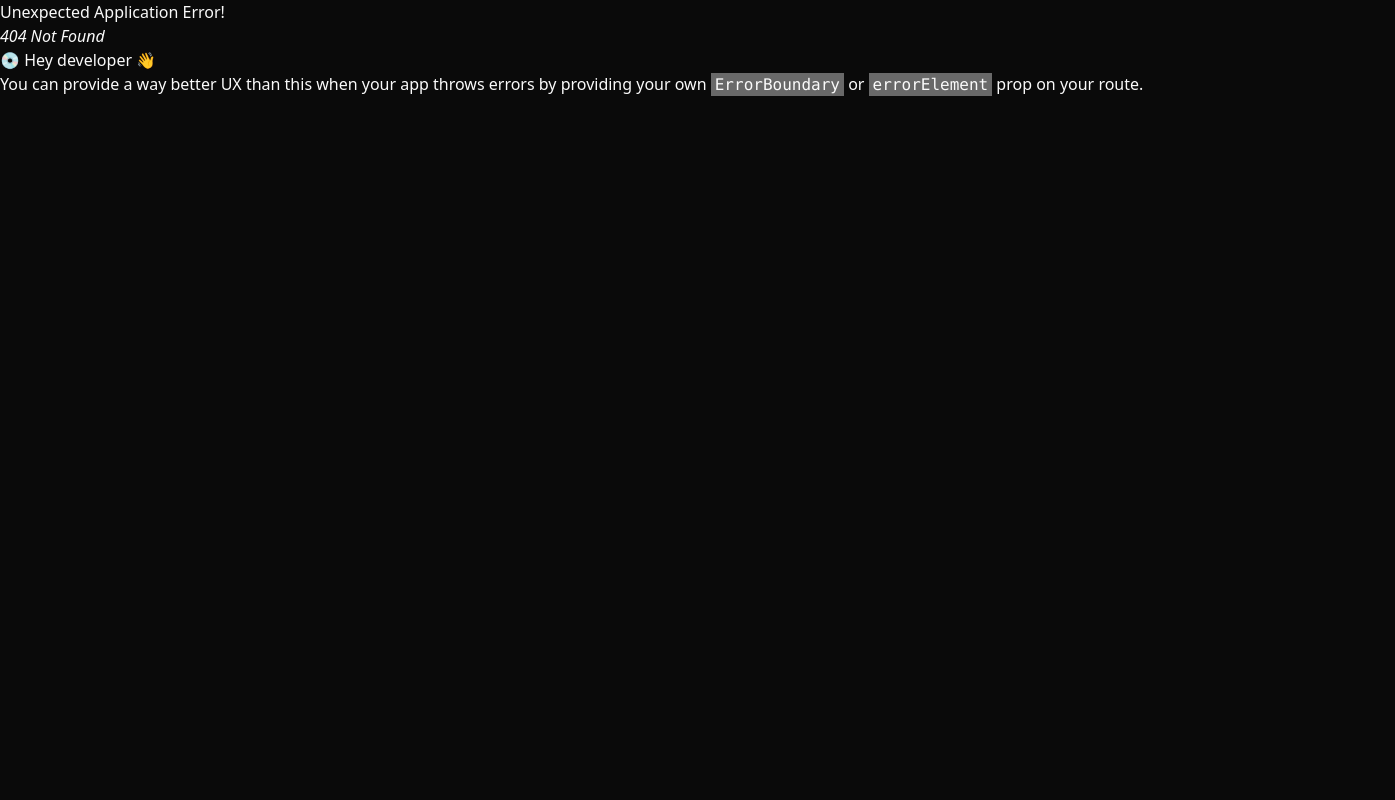
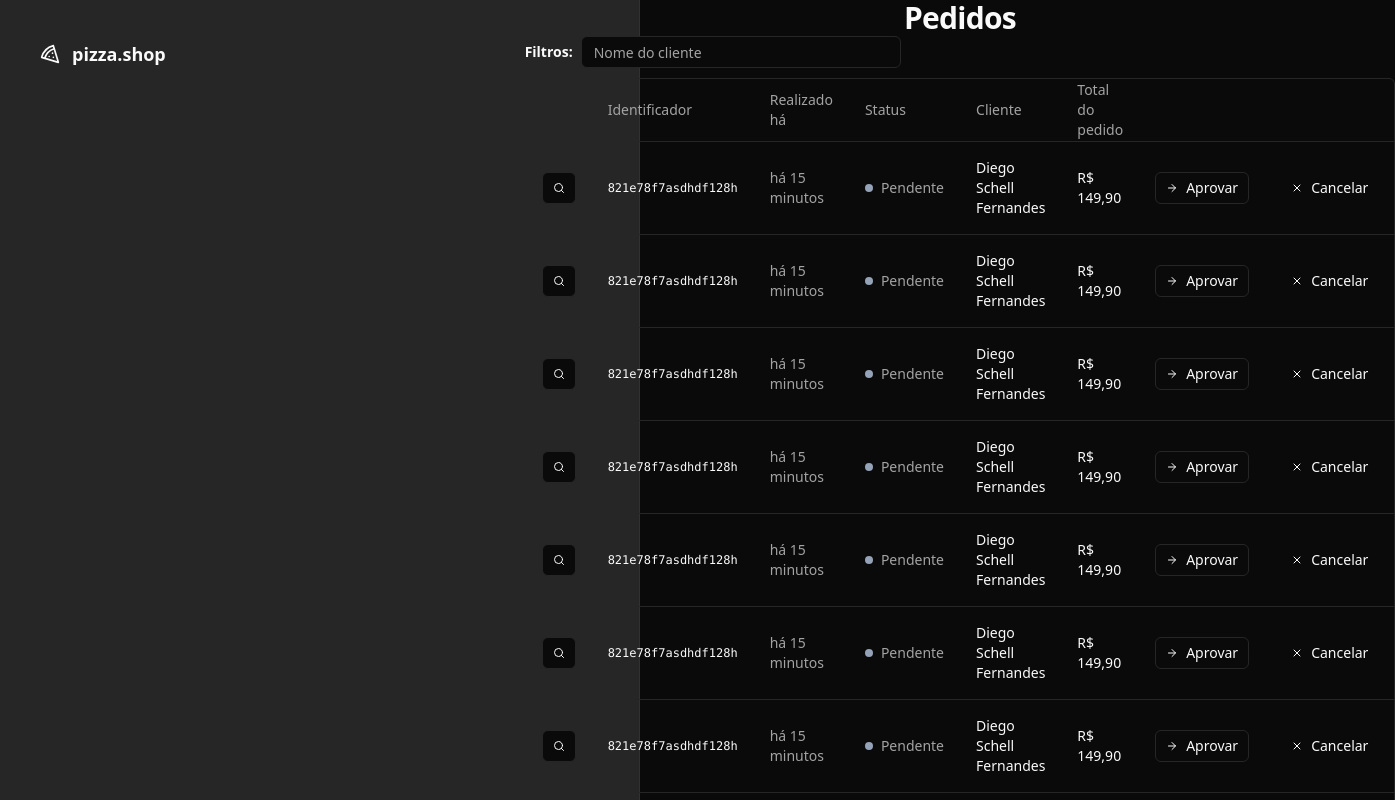
Before and after one commit to andraraujo/pizzashop-web, a React (Vite) app: page /orders in a window 1280 px wide. Before the commit this address had no page. Shown: the top 800 px of the page, 1395 px wide, since content can reach past the window. Built offline with nearby package versions, Linux system fonts and the light colour scheme.

Commit message:
feat: criação inicial da tela de listagem de pedidos

```diff
--- a/src/components/ui/button.tsx
+++ b/src/components/ui/button.tsx
@@ -1,8 +1,8 @@
-import * as React from "react"
-import { Slot } from "@radix-ui/react-slot"
-import { cva, type VariantProps } from "class-variance-authority"
+import * as React from "react";
+import { Slot } from "@radix-ui/react-slot";
+import { cva, type VariantProps } from "class-variance-authority";
 
-import { cn } from "@/lib/utils"
+import { cn } from "@/lib/utils";
 
 const buttonVariants = cva(
   "inline-flex items-center justify-center whitespace-nowrap rounded-md text-sm font-medium ring-offset-background transition-colors focus-visible:outline-none focus-visible:ring-2 focus-visible:ring-ring focus-visible:ring-offset-2 disabled:pointer-events-none disabled:opacity-50",
@@ -22,6 +22,7 @@
       size: {
         default: "h-10 px-4 py-2",
         sm: "h-9 rounded-md px-3",
+        xs: "h-8 px-2.5",
         lg: "h-11 rounded-md px-8",
         icon: "h-10 w-10",
       },
@@ -31,26 +32,26 @@
       size: "default",
     },
   }
-)
+);
 
 export interface ButtonProps
   extends React.ButtonHTMLAttributes<HTMLButtonElement>,
     VariantProps<typeof buttonVariants> {
-  asChild?: boolean
+  asChild?: boolean;
 }
 
 const Button = React.forwardRef<HTMLButtonElement, ButtonProps>(
   ({ className, variant, size, asChild = false, ...props }, ref) => {
-    const Comp = asChild ? Slot : "button"
+    const Comp = asChild ? Slot : "button";
     return (
       <Comp
         className={cn(buttonVariants({ variant, size, className }))}
         ref={ref}
         {...props}
       />
-    )
+    );
   }
-)
-Button.displayName = "Button"
+);
+Button.displayName = "Button";
 
-export { Button, buttonVariants }
+export { Button, buttonVariants };
--- /dev/null
+++ b/src/components/ui/table.tsx
@@ -0,0 +1,117 @@
+import * as React from "react"
+
+import { cn } from "@/lib/utils"
+
+const Table = React.forwardRef<
+  HTMLTableElement,
+  React.HTMLAttributes<HTMLTableElement>
+>(({ className, ...props }, ref) => (
+  <div className="relative w-full overflow-auto">
+    <table
+      ref={ref}
+      className={cn("w-full caption-bottom text-sm", className)}
+      {...props}
+    />
+  </div>
+))
+Table.displayName = "Table"
+
+const TableHeader = React.forwardRef<
+  HTMLTableSectionElement,
+  React.HTMLAttributes<HTMLTableSectionElement>
+>(({ className, ...props }, ref) => (
+  <thead ref={ref} className={cn("[&_tr]:border-b", className)} {...props} />
+))
+TableHeader.displayName = "TableHeader"
+
+const TableBody = React.forwardRef<
+  HTMLTableSectionElement,
+  React.HTMLAttributes<HTMLTableSectionElement>
+>(({ className, ...props }, ref) => (
+  <tbody
+    ref={ref}
+    className={cn("[&_tr:last-child]:border-0", className)}
+    {...props}
+  />
+))
+TableBody.displayName = "TableBody"
+
+const TableFooter = React.forwardRef<
+  HTMLTableSectionElement,
+  React.HTMLAttributes<HTMLTableSectionElement>
+>(({ className, ...props }, ref) => (
+  <tfoot
+    ref={ref}
+    className={cn(
+      "border-t bg-muted/50 font-medium [&>tr]:last:border-b-0",
+      className
+    )}
+    {...props}
+  />
+))
+TableFooter.displayName = "TableFooter"
+
+const TableRow = React.forwardRef<
+  HTMLTableRowElement,
+  React.HTMLAttributes<HTMLTableRowElement>
+>(({ className, ...props }, ref) => (
+  <tr
+    ref={ref}
+    className={cn(
+      "border-b transition-colors hover:bg-muted/50 data-[state=selected]:bg-muted",
+      className
+    )}
+    {...props}
+  />
+))
+TableRow.displayName = "TableRow"
+
+const TableHead = React.forwardRef<
+  HTMLTableCellElement,
+  React.ThHTMLAttributes<HTMLTableCellElement>
+>(({ className, ...props }, ref) => (
+  <th
+    ref={ref}
+    className={cn(
+      "h-12 px-4 text-left align-middle font-medium text-muted-foreground [&:has([role=checkbox])]:pr-0",
+      className
+    )}
+    {...props}
+  />
+))
+TableHead.displayName = "TableHead"
+
+const TableCell = React.forwardRef<
+  HTMLTableCellElement,
+  React.TdHTMLAttributes<HTMLTableCellElement>
+>(({ className, ...props }, ref) => (
+  <td
+    ref={ref}
+    className={cn("p-4 align-middle [&:has([role=checkbox])]:pr-0", className)}
+    {...props}
+  />
+))
+TableCell.displayName = "TableCell"
+
+const TableCaption = React.forwardRef<
+  HTMLTableCaptionElement,
+  React.HTMLAttributes<HTMLTableCaptionElement>
+>(({ className, ...props }, ref) => (
+  <caption
+    ref={ref}
+    className={cn("mt-4 text-sm text-muted-foreground", className)}
+    {...props}
+  />
+))
+TableCaption.displayName = "TableCaption"
+
+export {
+  Table,
+  TableHeader,
+  TableBody,
+  TableFooter,
+  TableHead,
+  TableRow,
+  TableCell,
+  TableCaption,
+}
--- /dev/null
+++ b/src/pages/app/orders/orders.tsx
@@ -0,0 +1,92 @@
+import { ArrowRight, Search, X } from "lucide-react";
+import { Helmet } from "react-helmet-async";
+
+import { Button } from "@/components/ui/button";
+import { Input } from "@/components/ui/input";
+import {
+  Table,
+  TableBody,
+  TableCell,
+  TableHead,
+  TableHeader,
+  TableRow,
+} from "@/components/ui/table";
+
+export function Orders() {
+  return (
+    <>
+      <Helmet title="Pedidos" />
+
+      <div className="flex flex-col gap-4">
+        <h1 className="text-3xl font-bold tracking-tight">Pedidos</h1>
+      </div>
+      <div className="space-y-2.5">
+        <form className="flex items-center gap-2">
+          <span className="text-sm font-semibold">Filtros:</span>
+          <Input placeholder="Nome do cliente" className="h-8 w-[320px]" />
+        </form>
+
+        <div className="rounded-md border">
+          <Table>
+            <TableHeader>
+              <TableRow>
+                <TableHead className="w-[64px]"></TableHead>
+                <TableHead className="w-[140px]">Identificador</TableHead>
+                <TableHead className="w-[180px]">Realizado há</TableHead>
+                <TableHead className="w-[140px]">Status</TableHead>
+                <TableHead>Cliente</TableHead>
+                <TableHead className="w-[140px]">Total do pedido</TableHead>
+                <TableHead className="w-[164px]"></TableHead>
+                <TableHead className="w-[132px]"></TableHead>
+              </TableRow>
+            </TableHeader>
+            <TableBody>
+              {Array.from({ length: 10 }).map((_, i) => {
+                return (
+                  <TableRow key={i}>
+                    <TableCell>
+                      <Button variant="outline" size="xs">
+                        <Search className="h-3 w-3" />
+                        <span className="sr-only">Detalhes do pedido</span>
+                      </Button>
+                    </TableCell>
+                    <TableCell className="font-mono text-xs font-medium">
+                      821e78f7asdhdf128h
+                    </TableCell>
+                    <TableCell className="text-muted-foreground">
+                      há 15 minutos
+                    </TableCell>
+                    <TableCell>
+                      <div className="flex items-center gap-2">
+                        <span className="h-2 w-2 rounded-full bg-slate-400" />
+                        <span className="font-medium text-muted-foreground">
+                          Pendente
+                        </span>
+                      </div>
+                    </TableCell>
+                    <TableCell className="font-medium">
+                      Diego Schell Fernandes
+                    </TableCell>
+                    <TableCell className="font-medium">R$ 149,90</TableCell>
+                    <TableCell>
+                      <Button variant="outline" size="xs">
+                        <ArrowRight className="mr-2 h-3 w-3" />
+                        Aprovar
+                      </Button>
+                    </TableCell>
+                    <TableCell>
+                      <Button variant="ghost" size="xs">
+                        <X className="mr-2 h-3 w-3" />
+                        Cancelar
+                      </Button>
+                    </TableCell>
+                  </TableRow>
+                );
+              })}
+            </TableBody>
+          </Table>
+        </div>
+      </div>
+    </>
+  );
+}
--- a/src/routes.tsx
+++ b/src/routes.tsx
@@ -5,6 +5,7 @@
 import { AuthLayout } from "./pages/_layouts/auth";
 import { SignIn } from "./pages/auth/sign-in";
 import { SignUp } from "./pages/auth/sign-up";
+import { Orders } from "./pages/app/orders/orders";
 
 export const router = createBrowserRouter([
   {
@@ -24,6 +25,10 @@
         path: "/sign-up",
         element: <SignUp />,
       },
+      {
+        path: "/orders",
+        element: <Orders />,
+      },
     ],
   },
 ]);
```
